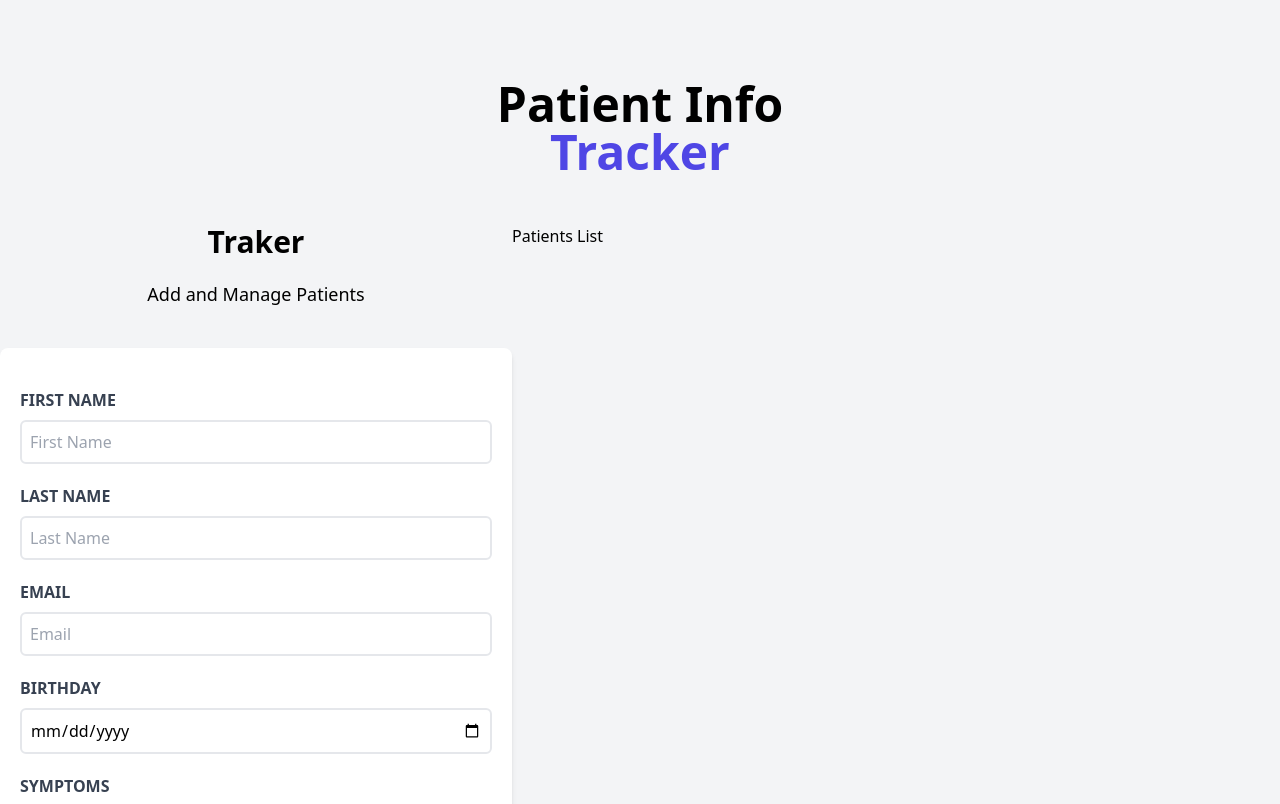
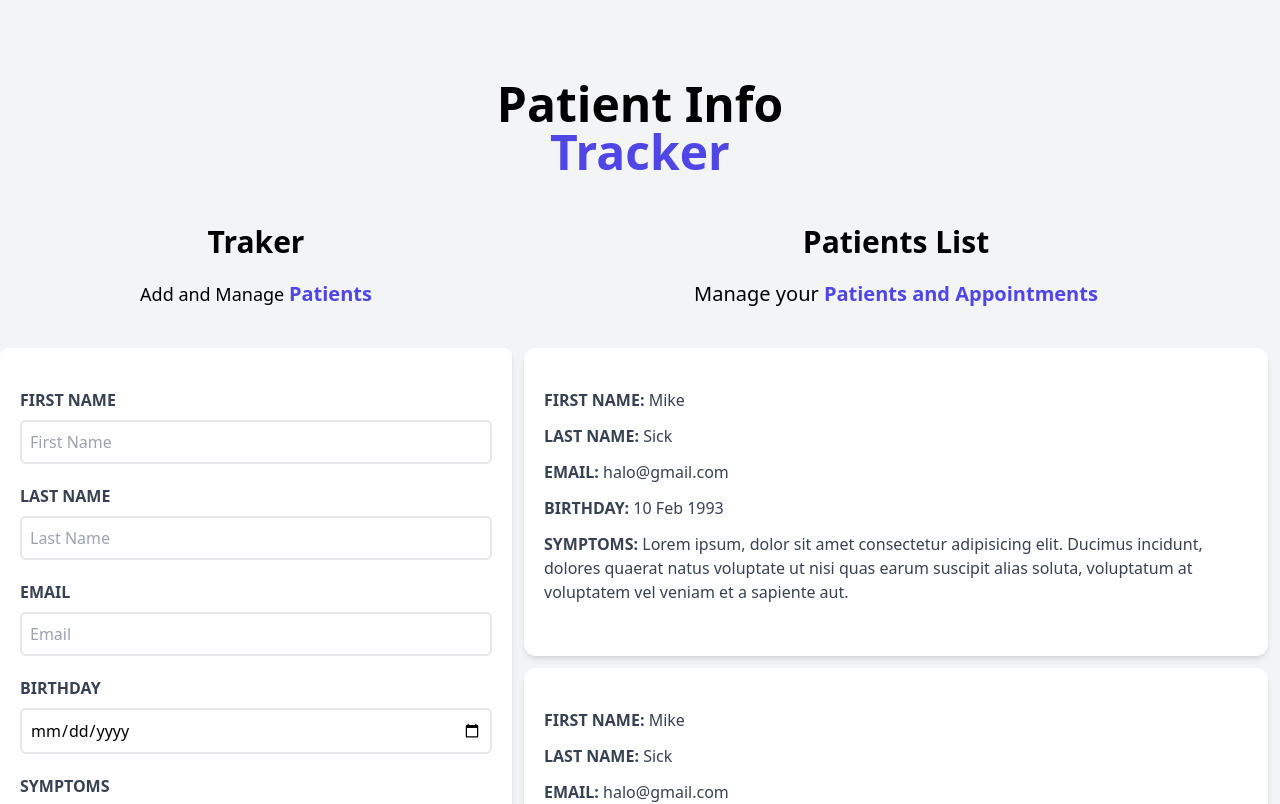
Before and after one commit to SrVleh/appointments-project, a React (Vite) app: page / in a window 1280 px wide. Shown: the top 804 px of the page. Built offline with nearby package versions, Linux system fonts and the light colour scheme.

Commit message:
Web structure and design of patients manager

```diff
--- a/src/components/Form.jsx
+++ b/src/components/Form.jsx
@@ -1,8 +1,8 @@
 const Form = () => {
     return (
         <div className="md:w-1/2 lg:w-2/5">
-            <h1 className="font-black text-3xl text-center">Traker</h1>
-            <p className="text-lg mt-5 text-center mb-10">Add and Manage Patients</p>
+            <h2 className="font-black text-3xl text-center">Traker</h2>
+            <p className="text-lg mt-5 text-center mb-10">Add and Manage {''} <span className="text-indigo-600 font-bold text-xl">Patients</span></p>
             <form className="bg-white shadow-md rounded-lg py-10 px-5 mb-10">
                 <div className="mb-5">
                     <label htmlFor="name" className="block text-gray-700 uppercase font-bold">First Name</label>
--- /dev/null
+++ b/src/components/Patient.jsx
@@ -0,0 +1,23 @@
+const Patient = () => {
+  return (
+    <div className="m-3 bg-white shadow-md px-5 py-10 rounded-xl">
+        <p className="font-bold mb-3 text-gray-700 uppercase">First Name: {''}
+            <span className="font-normal normal-case">Mike</span>
+        </p>
+        <p className="font-bold mb-3 text-gray-700 uppercase">Last Name: {''}
+            <span className="font-normal normal-case">Sick</span>
+        </p>
+        <p className="font-bold mb-3 text-gray-700 uppercase">Email: {''}
+            <span className="font-normal normal-case">halo@gmail.com</span>
+        </p>
+        <p className="font-bold mb-3 text-gray-700 uppercase">Birthday: {''}
+            <span className="font-normal normal-case">10 Feb 1993</span>
+        </p>
+        <p className="font-bold mb-3 text-gray-700 uppercase">Symptoms: {''}
+            <span className="font-normal normal-case">Lorem ipsum, dolor sit amet consectetur adipisicing elit. Ducimus incidunt, dolores quaerat natus voluptate ut nisi quas earum suscipit alias soluta, voluptatum at voluptatem vel veniam et a sapiente aut.</span>
+        </p>
+    </div>
+  );
+}
+
+export default Patient;
--- a/src/components/PatientsList.jsx
+++ b/src/components/PatientsList.jsx
@@ -1,7 +1,17 @@
+import Patient from "./Patient"
+
 const PatientsList = () => {
     return(
-        <div className="w-1/2 lg:w-3/5">
-            <h1>Patients List</h1>
+        <div className="md:w-1/2 lg:w-3/5 md:h-screen overflow-y-scroll">
+            <h2 className="font-black text-3xl text-center">Patients List</h2>
+            <p className="text-xl mt-5 mb-10 text-center">
+                Manage your {''}
+                <span className="text-indigo-600 font-bold text-xl">Patients and Appointments</span>
+            </p>
+            <Patient></Patient>
+            <Patient></Patient>
+            <Patient></Patient>
+            <Patient></Patient>
         </div>
     )
 }
```
